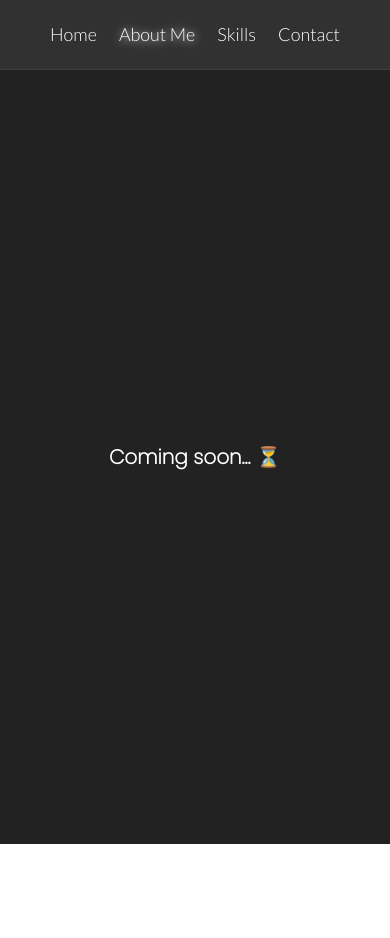
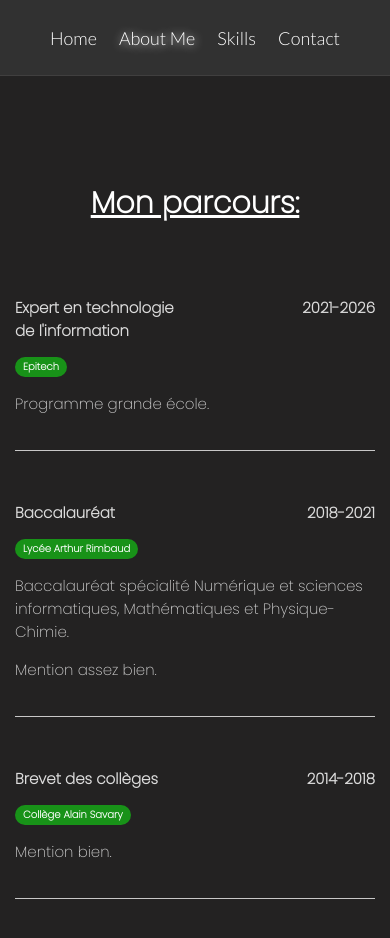
Before and after one commit to MartinRamdane/MartinR-Portofolio, a React (Create React App) app: page / in a window 390 px wide. Both pictures are taken after a click on the button "About Me". Shown: the top 938 px of the page. Before the commit the page ends 844 px from the top, so only its background shows below. Built offline with nearby package versions, Linux system fonts and the light colour scheme.

Commit message:
add AboutMe page

```diff
--- a/src/App.js
+++ b/src/App.js
@@ -52,7 +52,35 @@ function App() {
       {
         valueButton === 'about me' ?
         <div className='aboutMe'>
-          <h1 className='title-text'>Coming soon... ⏳</h1>
+          <div className='parcours'>
+            <h1 className='mini-title'>Mon parcours:</h1>
+            <div className='step'>
+              <div className='container-orga-date'>
+                <h2 className='steps-text'>Expert en technologie de l'information</h2>
+                <h2 className='date-text'>2021-2026</h2>
+              </div>
+              <h4 className='location'>Epitech</h4>
+              <p className='infos'>Programme grande école.</p>
+            </div>
+            <div className='step'>
+              <div className='container-orga-date'>
+                <h2 className='steps-text'>Baccalauréat</h2>
+                <h2 className='date-text'>2018-2021</h2>
+              </div>
+              <h4 className='location'>Lycée Arthur Rimbaud</h4>
+              <p className='infos'>Baccalauréat spécialité Numérique et sciences informatiques, Mathématiques et Physique-Chimie.</p>
+              <p className='infos'>Mention assez bien.</p>
+            </div>
+            <div className='step'>
+              <div className='container-orga-date'>
+                <h2 className='steps-text'>Brevet des collèges</h2>
+                <h2 className='date-text'>2014-2018</h2>
+              </div>
+              <h4 className='location'>Collège Alain Savary</h4>
+              <p className='infos'>Mention bien.</p>
+            </div>
+
+          </div>
         </div> : null
       }
       {
--- a/src/styles/aboutMe.css
+++ b/src/styles/aboutMe.css
@@ -1,8 +1,74 @@
 .aboutMe {
     display: flex;
     flex-direction: column;
+    width: 100%;
+    height: auto;
     align-items: center;
-    justify-content: center;
+}
+
+.parcours {
+    display: flex;
+    flex-direction: column;
+    margin-top: 85px;
+    gap: 50px;
+    padding-bottom: 75px;
+}
+
+.mini-title {
+    color: white;
+    font-family: 'Poppins', sans-serif;
+    font-size: 45px;
+    text-decoration: underline;
+    text-underline-offset: 2px;
+    text-align: center;
+}
+
+.container-orga-date {
+    display: flex;
+    flex-direction: row;
+}
+
+.step {
+    display: flex;
+    flex-direction: column;
     width: 100%;
     height: 100%;
+    border-bottom: 1px solid rgb(200, 200, 200);
+    padding-bottom: 35px;
+    gap: 15px;
 }
+
+.steps-text {
+    color: rgb(220, 220, 220);
+    font-family: 'Poppins', sans-serif;
+    font-size: 22px;
+    flex: 1;
+    margin: 0;
+}
+
+.date-text {
+    color: rgb(220, 220, 220);
+    font-family: 'Poppins', sans-serif;
+    font-size: 22px;
+    flex: 1;
+    text-align: end;
+    margin: 0;
+}
+
+.location {
+    width: fit-content;
+    color: white;
+    font-family: 'Poppins', sans-serif;
+    font-size: 15px;
+    margin: 0;
+    background-color: rgb(24, 146, 24);
+    border-radius: 2em;
+    padding: 2px 8px;
+}
+
+.infos {
+    color: rgb(210, 210, 210);
+    font-family: 'Poppins', sans-serif;
+    font-size: 15px;
+    margin: 0;
+}
--- a/src/styles/homePage.css
+++ b/src/styles/homePage.css
@@ -5,6 +5,8 @@
     width: 100%;
     height: 100%;
     align-items: center;
+    margin-top: 75px;
+    gap: 200px;
 }
 
 .top {
--- a/src/styles/skills.css
+++ b/src/styles/skills.css
@@ -16,6 +16,7 @@
     align-items: center;
     justify-content: center;
     gap: 50px;
+    margin-top: 50px;
 }
 
 .skills-icons {
--- a/src/styles/style.css
+++ b/src/styles/style.css
@@ -1,9 +1,13 @@
+body {
+    min-height: 100vh;
+    background-color: rgb(35, 34, 34);
+  }
+
 .body {
     display: flex;
     flex-direction: column;
-    background-color: rgb(35, 34, 34);
     width: 100%;
-    height: 100%;
+    height: auto;
 }
 
 @media only screen and (max-width: 700px) {
@@ -32,6 +36,7 @@
         flex-direction: column;
         align-items: center;
         justify-content: center;
+        gap: 100px;
     }
 
     .top {
@@ -110,6 +115,10 @@
         height: 96px;
     }
 
+    .skills {
+        margin-top: 200px;
+    }
+
     .mySkills {
         font-size: 25px;
     }
@@ -124,4 +133,21 @@
         justify-content: center;
         gap: 35px;
     }
+
+    .mini-title {
+        font-size: 30px;
+    }
+
+    .steps-text, .date-text {
+        font-size: 15px;
+    }
+
+    .location {
+        font-size: 10px;
+    }
+
+    .parcours {
+        padding-left: 15px;
+        padding-right: 15px;
+    }
 }
```
